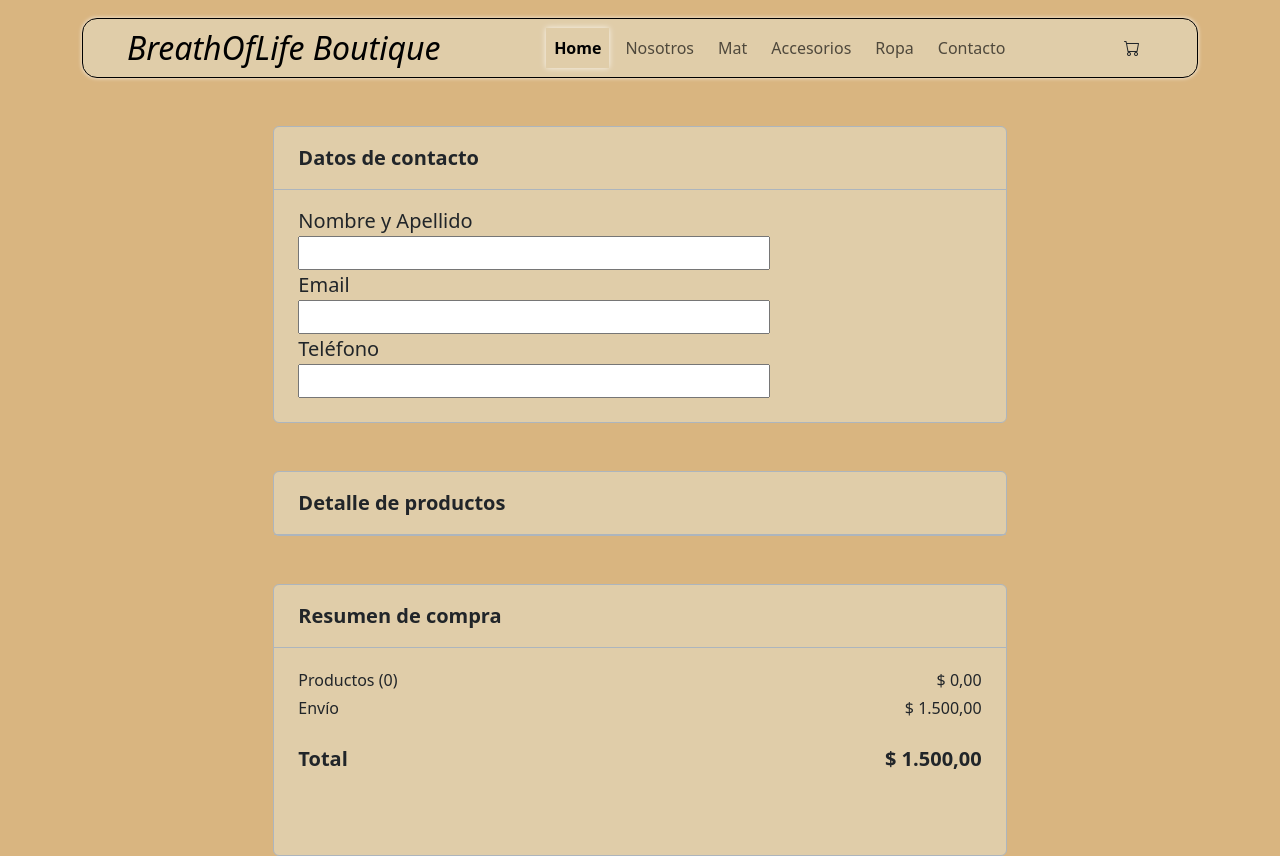
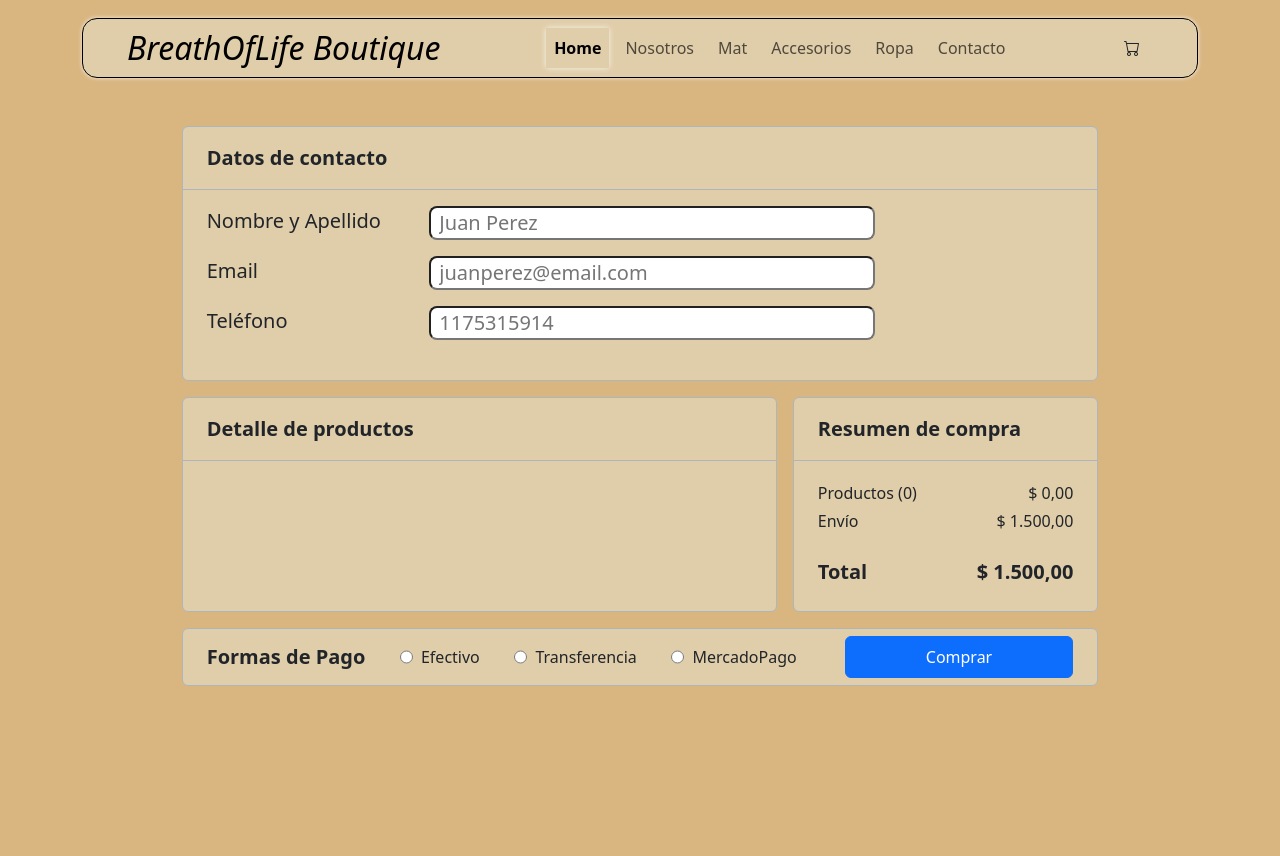
Before and after one commit to magustin28/breathoflife-boutique, a React (Vite) app: page /e-commerce-yoga/checkout in a window 1280 px wide. After the commit the page ends 800 px from the top, so only its background shows below. Built offline with nearby package versions, Linux system fonts and the light colour scheme.

Commit message:
avance tienda 15/09 2.12hs

```diff
--- a/src/assets/elementosNavbar.js
+++ b/src/assets/elementosNavbar.js
@@ -6,3 +6,9 @@ export const ElementosNavbar = [
   { id: 5, title: "Ropa", category: "ropa" },
   { id: 6, title: "Contacto", page: "contact" },
 ];
+
+export const PaymentMethods = [
+  { id: 1, method: "Efectivo" },
+  { id: 2, method: "Transferencia" },
+  { id: 3, method: "MercadoPago" },
+];
--- /dev/null
+++ b/src/assets/utils.js
@@ -0,0 +1,3 @@
+export const toUpperCaseFirstLetter = (word) => word.charAt(0).toUpperCase() + word.slice(1);
+
+export const formatCurrency = (value) => value.toLocaleString("es-AR", { style: "currency", currency: "ARS" });
--- a/src/components/Cart/Cart.jsx
+++ b/src/components/Cart/Cart.jsx
@@ -1,12 +1,13 @@
 import PropTypes from "prop-types";
-import { formatoPesos } from "../../assets/funciones";
+import { formatCurrency } from "../../assets/utils";
 import { useContext } from "react";
 import style from "./Cart.module.css";
 import CartContext from "../../context/CartContext";
 import { Link } from "react-router-dom";
 
 function Cart({ productsInCart }) {
-  const { cart, increaseQuantity, decreaseQuantity, removeItem, clear, sumarQuantity, sumarPrice, envio, sumarTotal } = useContext(CartContext);
+  const { cart, increaseQuantity, decreaseQuantity, removeItem, clearCart, getCartQuantity, getTotalPrice, shippingCost, getTotalCount } =
+    useContext(CartContext);
 
   return (
     <div className="d-flex justify-content-center mt-5">
@@ -25,7 +26,7 @@ function Cart({ productsInCart }) {
         <div className={`col-7 me-4 border-start border-top border-end rounded border-dark-subtle ${style.bgcart}`}>
           <div className="border-bottom border-dark-subtle d-flex justify-content-between align-items-center">
             <p className="ms-4 mt-3 fw-semibold">Productos</p>
-            <p className={`mb-0 me-3 ${style.removeItem}`} onClick={clear}>
+            <p className={`mb-0 me-3 ${style.removeItem}`} onClick={clearCart}>
               Vaciar Carrito
             </p>
           </div>
@@ -40,12 +41,13 @@ function Cart({ productsInCart }) {
                       <p className="mb-0">{product.quantity}</p>
                       <i className="bi bi-plus text-primary fs-4" onClick={() => increaseQuantity(product.id)}></i>
                     </div>
-                    <p className="col-3 mb-0 text-end">{formatoPesos(parseFloat(product.price) * 1000 * product.quantity)}</p>
+                    <p className="col-3 mb-0 text-end">{formatCurrency(parseFloat(product.price) * 1000 * product.quantity)}</p>
                   </div>
                   <div className="d-flex justify-content-start mb-2">
-                    <p className={`mb-0 ${style.removeItem}`} onClick={() => removeItem(product.id)}>
+                    <p className={`col-6 mb-0 ${style.removeItem}`} onClick={() => removeItem(product.id)}>
                       Eliminar
                     </p>
+                    <p className="ms-5 mb-0 text center">{product.stock} disponibles </p>
                   </div>
                 </div>
               </div>
@@ -64,18 +66,18 @@ function Cart({ productsInCart }) {
               <p className="ms-4 mt-3 fw-semibold">Resumen de compra</p>
             </div>
             <div className="d-flex justify-content-between mt-1">
-              <p className="ms-4 mt-3 mb-0">Productos ({sumarQuantity()})</p>
-              <p className="me-4 mt-3 mb-0">{formatoPesos(sumarPrice())}</p>
+              <p className="ms-4 mt-3 mb-0">Productos ({getCartQuantity()})</p>
+              <p className="me-4 mt-3 mb-0">{formatCurrency(getTotalPrice())}</p>
             </div>
             <div className="d-flex justify-content-between mt-1">
               <p className="ms-4 mb-0">Envío</p>
-              <p className={`me-4 mb-0 ${typeof envio() !== "number" ? `${style.envio} fw-semibold` : ""}`}>
-                {typeof envio() === "number" ? formatoPesos(envio()) : envio()}
+              <p className={`me-4 mb-0 ${typeof shippingCost() !== "number" ? `${style.envio} fw-semibold` : ""}`}>
+                {typeof shippingCost() === "number" ? formatCurrency(shippingCost()) : shippingCost()}
               </p>
             </div>
             <div className="d-flex justify-content-between mt-4">
               <p className="ms-4 mb-0 fs-5 fw-bolder">Total</p>
-              <p className="me-4 mb-0 fs-5 fw-bolder">{formatoPesos(sumarTotal())}</p>
+              <p className="me-4 mb-0 fs-5 fw-bolder">{formatCurrency(getTotalCount())}</p>
             </div>
             <div className="text-center mt-4">
               <Link className="px-5 py-2 btn btn-primary" to={"/e-commerce-yoga/checkout"}>
--- a/src/components/CartWidget/CartWidgetContainer.jsx
+++ b/src/components/CartWidget/CartWidgetContainer.jsx
@@ -3,11 +3,11 @@ import CartWignet from "./CartWidget";
 import CartContext from "../../context/CartContext";
 
 const CartWidgetContainer = () => {
-  const { cart, sumarQuantity } = useContext(CartContext);
+  const { cart, getCartQuantity } = useContext(CartContext);
   const [quantityInCart, setQuantityInCart] = useState(null);
 
   useEffect(() => {
-    setQuantityInCart(sumarQuantity);
+    setQuantityInCart(getCartQuantity);
   }, [cart]);
 
   return <CartWignet quantityInCart={quantityInCart} />;
--- a/src/components/Checkout/Checkout.jsx
+++ b/src/components/Checkout/Checkout.jsx
@@ -1,29 +1,43 @@
 import PropTypes from "prop-types";
 import { useContext } from "react";
 import CartContext from "../../context/CartContext";
-import { formatoPesos } from "../../assets/funciones";
+import { formatCurrency } from "../../assets/utils";
 import style from "../Cart/Cart.module.css";
 
-function Checkout({ name, email, phone, handleChangeName, handleChangeEmail, handleChangePhone, productsInCart }) {
-  const { sumarQuantity, sumarPrice, envio, sumarTotal } = useContext(CartContext);
+function Checkout({ name, email, phone, handleChange, productsInCart, paymentMethods, selectedOption, handleRadioChange, buy }) {
+  const { getCartQuantity, getTotalPrice, shippingCost, getTotalCount } = useContext(CartContext);
 
   return (
     <div className="d-flex justify-content-center mt-5 mx-2 gap-4">
-      <div className="col-8">
+      <div className="col-10 ">
         <div className={`border rounded border-dark-subtle fs-5 pb-4 ${style.bgcart}`}>
           <div className="border-bottom border-dark-subtle">
             <p className="ms-4 mt-3 fw-semibold fs-5">Datos de contacto</p>
           </div>
           <div className="mt-3 ms-4 ">
-            <p className="mb-0">Nombre y Apellido</p>
-            <input className="col-8" type="text" value={name} onChange={handleChangeName} />
-            <p className="mb-0">Email</p>
-            <input className="col-8" type="text" value={email} onChange={handleChangeEmail} />
-            <p className="mb-0">Teléfono</p>
-            <input className="col-8" type="text" value={phone} onChange={handleChangePhone} />
+            <div className="d-flex">
+              <p className="col-3 mb-0">Nombre y Apellido</p>
+              <input className="col-6 mb-3 ps-2 rounded-3" type="text" name="name" value={name} onChange={handleChange} placeholder="Juan Perez" />
+            </div>
+            <div className="d-flex">
+              <p className="col-3 mb-0">Email</p>
+              <input
+                className="col-6 mb-3 ps-2 rounded-3"
+                type="text"
+                name="email"
+                value={email}
+                onChange={handleChange}
+                placeholder="juanperez@email.com"
+              />
+            </div>
+            <div className="d-flex">
+              <p className="col-3 mb-0">Teléfono</p>
+              <input className="col-6 mb-3 ps-2 rounded-3" type="text" name="phone" value={phone} onChange={handleChange} placeholder="1175315914" />
             </div>
           </div>
-        <div className={`mt-5 border rounded border-dark-subtle fs-5 ${style.bgcart}`}>
+        </div>
+        <div className="d-flex justify-content-between mt-3 gap-3">
+          <div className={`flex-grow-1 border rounded border-dark-subtle fs-5 ${style.bgcart}`}>
             <div className="border-bottom border-dark-subtle">
               <p className="ms-4 mt-3 fw-semibold fs-5">Detalle de productos</p>
             </div>
@@ -33,11 +47,11 @@ function Checkout({ name, email, phone, handleChangeName, handleChangeEmail, han
                   {productsInCart.map((product) => (
                     <div key={product.id} className="my-3">
                       <div className="d-flex justify-content-between mx-4">
-                      <p className="col-6 mb-2 text-start">
+                        <p className="col-7 mb-2 text-start">
                           {product.name} <span className="mx-3"> x </span>
                           {product.quantity}
                         </p>
-                      <p className="mb-2 text-end">{formatoPesos(parseFloat(product.price) * 1000 * product.quantity)}</p>
+                        <p className="mb-2 text-end">{formatCurrency(parseFloat(product.price) * 1000 * product.quantity)}</p>
                       </div>
                     </div>
                   ))}
@@ -45,24 +59,49 @@ function Checkout({ name, email, phone, handleChangeName, handleChangeEmail, han
               ) : null}
             </div>
           </div>
-        <div className={`mt-5 border rounded border-dark-subtle ${style.summaryContainer} ${style.bgcart}`}>
+          <div className={`col-4 border rounded border-dark-subtle pb-4 ${style.bgcart}`}>
             <div className="border-bottom border-dark-subtle">
               <p className="ms-4 mt-3 fw-semibold fs-5">Resumen de compra</p>
             </div>
             <div className="d-flex justify-content-between mt-1">
-            <p className="ms-4 mt-3 mb-0">Productos ({sumarQuantity()})</p>
-            <p className="me-4 mt-3 mb-0">{formatoPesos(sumarPrice())}</p>
+              <p className="ms-4 mt-3 mb-0">Productos ({getCartQuantity()})</p>
+              <p className="me-4 mt-3 mb-0">{formatCurrency(getTotalPrice())}</p>
             </div>
             <div className="d-flex justify-content-between mt-1">
               <p className="ms-4 mb-0">Envío</p>
-            <p className={`me-4 mb-0 ${typeof envio() !== "number" ? `${style.envio} fw-semibold` : ""}`}>
-              {typeof envio() === "number" ? formatoPesos(envio()) : envio()}
+              <p className={`me-4 mb-0 ${typeof shippingCost() !== "number" ? `${style.envio} fw-semibold` : ""}`}>
+                {typeof shippingCost() === "number" ? formatCurrency(shippingCost()) : shippingCost()}
               </p>
             </div>
             <div className="d-flex justify-content-between mt-4">
               <p className="ms-4 mb-0 fs-5 fw-bolder">Total</p>
-            <p className="me-4 mb-0 fs-5 fw-bolder">{formatoPesos(sumarTotal())}</p>
+              <p className="me-4 mb-0 fs-5 fw-bolder">{formatCurrency(getTotalCount())}</p>
             </div>
+          </div>
+        </div>
+        <div className={`d-flex justify-content-between align-items-center mt-3 border rounded border-dark-subtle ${style.bgcart}`}>
+          <div className="flex-grow-1 d-flex me-5 justify-content-between align-items-center">
+            <p className="mb-0 ms-4 fw-semibold fs-5">Formas de Pago</p>
+            {paymentMethods.map((method) => (
+              <div key={method.id} className="my-3">
+                <label className="d-flex gap-2">
+                  <input
+                    className=""
+                    type="radio"
+                    id={method.id}
+                    name="opciones"
+                    value={method.id}
+                    checked={selectedOption === method.id}
+                    onChange={handleRadioChange}
+                  />
+                  {method.method}
+                </label>
+              </div>
+            ))}
+          </div>
+          <p className="col-3 mb-0 me-4 py-2 btn btn-primary" onClick={buy}>
+            Comprar
+          </p>
         </div>
       </div>
     </div>
@@ -70,13 +109,14 @@ function Checkout({ name, email, phone, handleChangeName, handleChangeEmail, han
 }
 
 Checkout.propTypes = {
-  productsInCart: PropTypes.array.isRequired,
   name: PropTypes.string.isRequired,
   email: PropTypes.string.isRequired,
   phone: PropTypes.string.isRequired,
-  handleChangeName: PropTypes.func.isRequired,
-  handleChangeEmail: PropTypes.func.isRequired,
-  handleChangePhone: PropTypes.func.isRequired,
+  handleChange: PropTypes.func.isRequired,
+  productsInCart: PropTypes.array.isRequired,
+  paymentMethods: PropTypes.array.isRequired,
+  selectedOption: PropTypes.number,
+  handleRadioChange: PropTypes.func,
 };
 
 export default Checkout;
--- a/src/components/Checkout/CheckoutContainer.jsx
+++ b/src/components/Checkout/CheckoutContainer.jsx
@@ -1,32 +1,42 @@
 import Checkout from "./Checkout";
 import { useContext, useState } from "react";
 import CartContext from "../../context/CartContext";
+import { PaymentMethods } from "../../assets/elementosNavbar";
 
 function CheckoutContainer() {
   const { cart } = useContext(CartContext);
-  const [name, setName] = useState("");
-  const [email, setEmail] = useState("");
-  const [phone, setPhone] = useState("");
+  const [selectedOption, setSelectedOption] = useState(1);
+  const [formState, setFormState] = useState({
+    name: "",
+    email: "",
+    phone: "",
+  });
 
-  const handleChangeName = (event) => {
-    setName(event.target.value);
+  const { name, email, phone } = formState;
+
+  const onChange = (event) => {
+    setFormState({
+      ...formState,
+      [event.target.name]: event.target.value,
+    });
   };
-  const handleChangeEmail = (event) => {
-    setEmail(event.target.value);
+
+  const handleCheckboxChange = (event) => {
+    setSelectedOption(event.target.value);
   };
-  const handleChangePhone = (event) => {
-    setPhone(event.target.value);
-  };
+
+  console.log(selectedOption);
 
   return (
     <Checkout
       name={name}
       email={email}
       phone={phone}
-      handleChangeName={handleChangeName}
-      handleChangeEmail={handleChangeEmail}
-      handleChangePhone={handleChangePhone}
+      handleChange={onChange}
       productsInCart={cart}
+      paymentMethods={PaymentMethods}
+      checked={selectedOption}
+      handleCheckboxChange={handleCheckboxChange}
     />
   );
 }
--- a/src/components/ItemCount/ItemCountContainer.jsx
+++ b/src/components/ItemCount/ItemCountContainer.jsx
@@ -36,7 +36,7 @@ const ItemCountContainer = ({ stock, isInStock, item }) => {
   };
 
   const agregarAlCarrito = () => {
-    addItem(item.id, item.name, quantity, item.price);
+    addItem(item, quantity);
     notification();
   };
 
--- a/src/components/ItemDetail/ItemDetail.jsx
+++ b/src/components/ItemDetail/ItemDetail.jsx
@@ -1,6 +1,6 @@
 import ItemCountContainer from "../ItemCount/ItemCountContainer";
 import ButtonBack from "./ButtonBack";
-import { toUpperCaseFirstLetter } from "../../assets/funciones";
+import { toUpperCaseFirstLetter } from "../../assets/utils";
 import propTypes from "prop-types";
 import style from "./ItemDetail.module.css";
 
--- a/src/context/CartProvider.jsx
+++ b/src/context/CartProvider.jsx
@@ -4,7 +4,12 @@ import CartContext from "./CartContext";
 const CartProvider = ({ children }) => {
   const [cart, setCart] = useState([]);
 
-  const importeEnvio = 80000;
+  const isInCart = (id) => {
+    const itemInCart = cart.find((item) => item.id === id);
+    return !!itemInCart;
+  };
+
+  const amountShipping = 80000;
 
   useEffect(() => {
     const storedCart = JSON.parse(localStorage.getItem("historyCart")) || [];
@@ -18,11 +23,11 @@ const CartProvider = ({ children }) => {
   }, [cart]);
 
   //Funcion de ItemCount
-  const addItem = (id, name, quantity, price) => {
-    const itemInCart = cart.find((item) => item.id === id);
+  const addItem = (product, quantity) => {
+    const itemInCart = isInCart(product.id);
     if (itemInCart) {
       const newCart = cart.map((item) => {
-        if (item.id === id) {
+        if (item.id === product.id) {
           return {
             ...item,
             quantity: item.quantity + quantity,
@@ -32,16 +37,16 @@ const CartProvider = ({ children }) => {
       });
       setCart(newCart);
     } else {
-      setCart([...cart, { id, name, quantity, price }]);
+      setCart([...cart, { ...product, quantity }]);
     }
   };
 
   //Funciones de Cart
 
   const increaseQuantity = (productId) => {
-    setCart((prevCart) => {
-      return prevCart.map((item) => {
-        if (item.id === productId) {
+    setCart((newCart) => {
+      return newCart.map((item) => {
+        if (item.id === productId && item.quantity < item.stock) {
           return {
             ...item,
             quantity: (item.quantity || 0) + 1,
@@ -53,8 +58,8 @@ const CartProvider = ({ children }) => {
   };
 
   const decreaseQuantity = (productId) => {
-    setCart((prevCart) => {
-      return prevCart.map((item) => {
+    setCart((newCart) => {
+      return newCart.map((item) => {
         if (item.id === productId) {
           const newQuantity = item.quantity > 1 ? item.quantity - 1 : 1;
           return {
@@ -68,66 +73,67 @@ const CartProvider = ({ children }) => {
   };
 
   const removeItem = (productId) => {
-    const prevCart = cart.filter((item) => item.id !== productId);
-    if (prevCart.length === 0) {
+    const newCart = cart.filter((item) => item.id !== productId);
+    if (newCart.length === 0) {
       localStorage.removeItem("historyCart");
     }
-    setCart(prevCart);
+    setCart(newCart);
   };
 
-  const clear = () => {
+  const clearCart = () => {
     setCart([]);
   };
 
-  const sumarQuantity = () => {
-    const suma = cart.reduce((acumulador, objeto) => {
-      if (objeto.hasOwnProperty("quantity")) {
-        return acumulador + objeto.quantity;
+  const getCartQuantity = () => {
+    const totalQuantity = cart.reduce((acc, item) => {
+      if (item.hasOwnProperty("quantity")) {
+        return acc + item.quantity;
       }
-      return acumulador;
+      return acc;
     }, 0);
-    return suma;
+    return totalQuantity;
   };
 
-  const sumarPrice = () => {
-    const suma = cart.reduce((acumulador, objeto) => {
-      if (objeto.hasOwnProperty("quantity") && objeto.hasOwnProperty("price")) {
-        return acumulador + objeto.quantity * parseFloat(objeto.price) * 1000;
+  const getTotalPrice = () => {
+    const totalPrice = cart.reduce((acc, item) => {
+      if (item.hasOwnProperty("quantity") && item.hasOwnProperty("price")) {
+        return acc + item.quantity * parseFloat(item.price) * 1000;
       }
-      return acumulador;
+      return acc;
     }, 0);
-    return suma;
+    return totalPrice;
   };
 
-  const envio = () => {
-    if (sumarPrice() > importeEnvio) {
+  const shippingCost = () => {
+    if (getTotalPrice() > amountShipping) {
       return "Gratis";
     } else {
       return 1500;
     }
   };
 
-  const sumarTotal = () => {
-    if (typeof envio() === "number") {
-      return sumarPrice() + envio();
+  const getTotalCount = () => {
+    if (typeof shippingCost() === "number") {
+      return getTotalPrice() + shippingCost();
     }
-    return sumarPrice();
+    return getTotalPrice();
   };
 
   return (
     <CartContext.Provider
       value={{
         cart,
-        importeEnvio,
+        amountShipping,
+        isInCart,
         addItem,
         increaseQuantity,
         decreaseQuantity,
         removeItem,
-        clear,
-        sumarQuantity,
-        sumarPrice,
-        envio,
-        sumarTotal,
+        clearCart,
+        getCartQuantity,
+        getTotalPrice,
+        shippingCost,
+        getTotalCount,
       }}
     >
       {children}
```
Also changed, not shown: src/assets/funciones.js (deleted, +0 -7 lines). Lines whose indentation alone changed are shown as unchanged.
